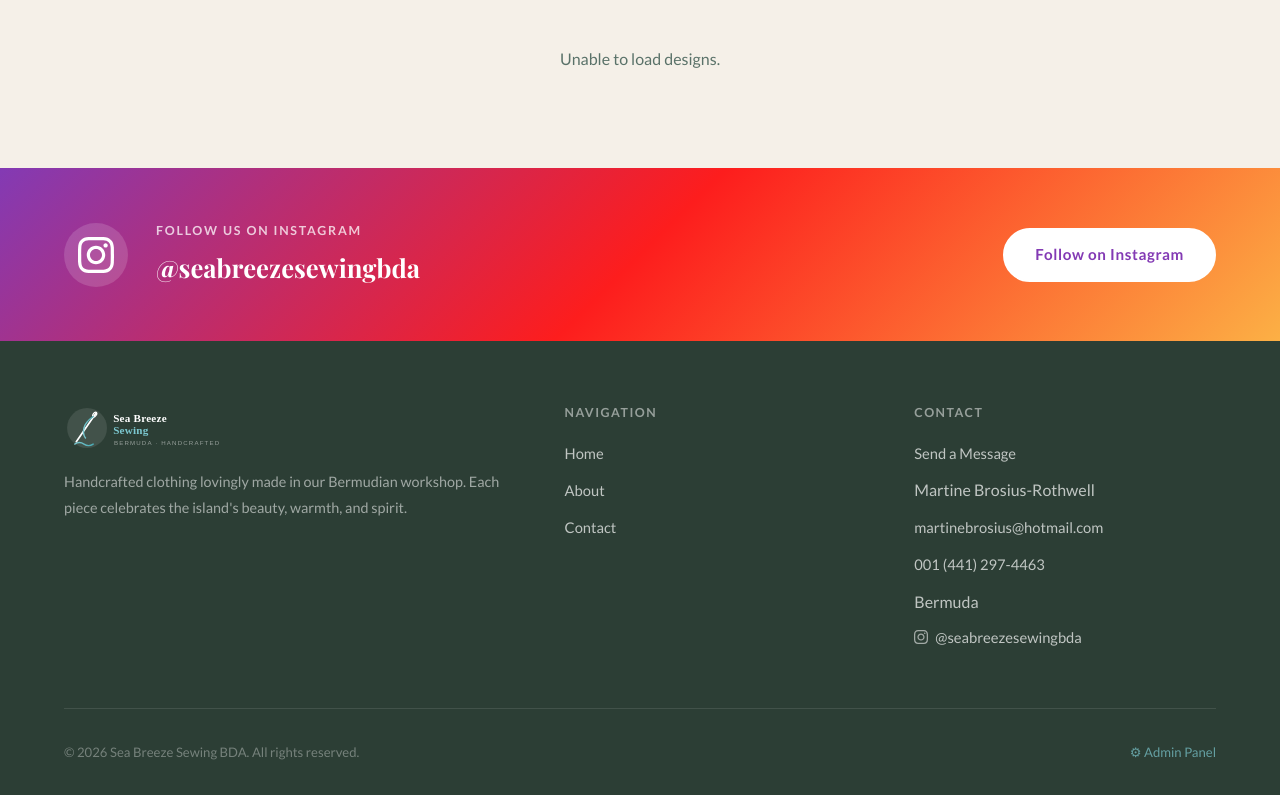
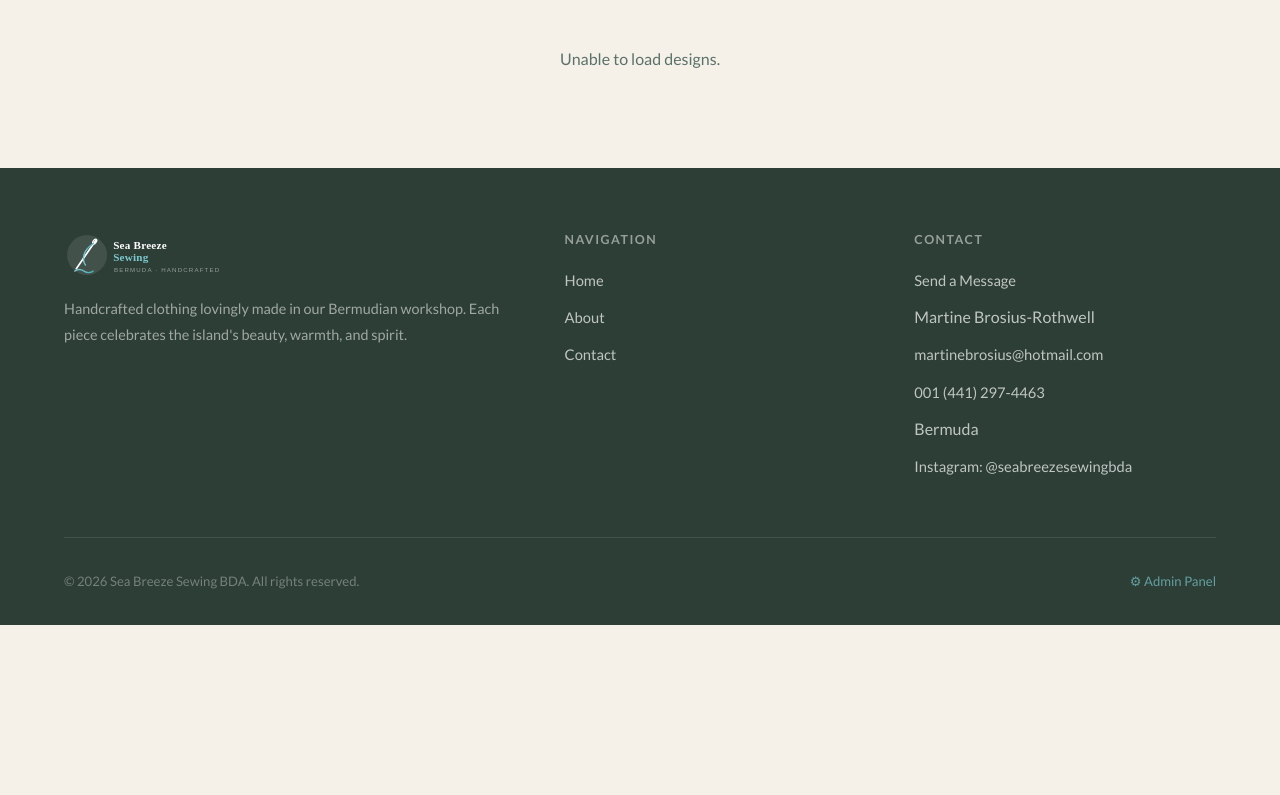
Before and after one commit to jinesch75/seabreeze-sewing, a website: page public/index.html in a window 1280 px wide. Shown: the part 1066-1861 px from the top of the page. After the commit the page ends 1691 px from the top, so only its background shows below. Drawn offline with nearby package versions, Linux system fonts and the light colour scheme; no server answers; a web font is replaced by a local one.

```diff
--- a/public/index.html
+++ b/public/index.html
@@ -80,26 +80,6 @@
   </section>
 
 
-  <!-- ── Instagram Strip ───────────────────────────────── -->
-  <section class="instagram-strip">
-    <div class="container">
-      <div class="instagram-inner">
-        <div class="instagram-icon-wrap">
-          <svg xmlns="http://www.w3.org/2000/svg" width="36" height="36" viewBox="0 0 24 24" fill="white">
-            <path d="M12 2.163c3.204 0 3.584.012 4.85.07 3.252.148 4.771 1.691 4.919 4.919.058 1.265.069 1.645.069 4.849 0 3.205-.012 3.584-.069 4.849-.149 3.225-1.664 4.771-4.919 4.919-1.266.058-1.644.07-4.85.07-3.204 0-3.584-.012-4.849-.07-3.26-.149-4.771-1.699-4.919-4.92-.058-1.265-.07-1.644-.07-4.849 0-3.204.013-3.583.07-4.849.149-3.227 1.664-4.771 4.919-4.919 1.266-.057 1.645-.069 4.849-.069zm0-2.163c-3.259 0-3.667.014-4.947.072-4.358.2-6.78 2.618-6.98 6.98-.059 1.281-.073 1.689-.073 4.948 0 3.259.014 3.668.072 4.948.2 4.358 2.618 6.78 6.98 6.98 1.281.058 1.689.072 4.948.072 3.259 0 3.668-.014 4.948-.072 4.354-.2 6.782-2.618 6.979-6.98.059-1.28.073-1.689.073-4.948 0-3.259-.014-3.667-.072-4.947-.196-4.354-2.617-6.78-6.979-6.98-1.281-.059-1.69-.073-4.949-.073zm0 5.838c-3.403 0-6.162 2.759-6.162 6.162s2.759 6.163 6.162 6.163 6.162-2.759 6.162-6.163c0-3.403-2.759-6.162-6.162-6.162zm0 10.162c-2.209 0-4-1.79-4-4 0-2.209 1.791-4 4-4s4 1.791 4 4c0 2.21-1.791 4-4 4zm6.406-11.845c-.796 0-1.441.645-1.441 1.44s.645 1.44 1.441 1.44c.795 0 1.439-.645 1.439-1.44s-.644-1.44-1.439-1.44z"/>
-          </svg>
-        </div>
-        <div class="instagram-text">
-          <div class="instagram-label">Follow us on Instagram</div>
-          <div class="instagram-handle">@seabreezesewingbda</div>
-        </div>
-        <a href="https://www.instagram.com/seabreezesewingbda" target="_blank" rel="noopener" class="btn instagram-btn">
-          Follow on Instagram
-        </a>
-      </div>
-    </div>
-  </section>
-
   <!-- ── Footer ─────────────────────────────────────────── -->
   <footer>
     <div class="container">
@@ -124,14 +104,7 @@
             <li><a href="mailto:martinebrosius@hotmail.com" id="footerEmailLink">martinebrosius@hotmail.com</a></li>
             <li><a href="tel:+14412974463" id="footerPhoneLink">001 (441) 297-4463</a></li>
             <li id="footerLocation">Bermuda</li>
-            <li>
-              <a href="https://www.instagram.com/seabreezesewingbda" target="_blank" rel="noopener" style="display:flex;align-items:center;gap:7px;">
-                <svg xmlns="http://www.w3.org/2000/svg" width="14" height="14" viewBox="0 0 24 24" fill="currentColor" style="opacity:0.8;flex-shrink:0;">
-                  <path d="M12 2.163c3.204 0 3.584.012 4.85.07 3.252.148 4.771 1.691 4.919 4.919.058 1.265.069 1.645.069 4.849 0 3.205-.012 3.584-.069 4.849-.149 3.225-1.664 4.771-4.919 4.919-1.266.058-1.644.07-4.85.07-3.204 0-3.584-.012-4.849-.07-3.26-.149-4.771-1.699-4.919-4.92-.058-1.265-.07-1.644-.07-4.849 0-3.204.013-3.583.07-4.849.149-3.227 1.664-4.771 4.919-4.919 1.266-.057 1.645-.069 4.849-.069zm0-2.163c-3.259 0-3.667.014-4.947.072-4.358.2-6.78 2.618-6.98 6.98-.059 1.281-.073 1.689-.073 4.948 0 3.259.014 3.668.072 4.948.2 4.358 2.618 6.78 6.98 6.98 1.281.058 1.689.072 4.948.072 3.259 0 3.668-.014 4.948-.072 4.354-.2 6.782-2.618 6.979-6.98.059-1.28.073-1.689.073-4.948 0-3.259-.014-3.667-.072-4.947-.196-4.354-2.617-6.78-6.979-6.98-1.281-.059-1.69-.073-4.949-.073zm0 5.838c-3.403 0-6.162 2.759-6.162 6.162s2.759 6.163 6.162 6.163 6.162-2.759 6.162-6.163c0-3.403-2.759-6.162-6.162-6.162zm0 10.162c-2.209 0-4-1.79-4-4 0-2.209 1.791-4 4-4s4 1.791 4 4c0 2.21-1.791 4-4 4zm6.406-11.845c-.796 0-1.441.645-1.441 1.44s.645 1.44 1.441 1.44c.795 0 1.439-.645 1.439-1.44s-.644-1.44-1.439-1.44z"/>
-                </svg>
-                @seabreezesewingbda
-              </a>
-            </li>
+            <li><a href="https://www.instagram.com/seabreezesewingbda" target="_blank" rel="noopener">Instagram: @seabreezesewingbda</a></li>
           </ul>
         </div>
       </div>
@@ -211,56 +184,6 @@
   <div class="toast" id="toast"></div>
 
   <style>
-    /* ── Instagram Strip ─────────────────────────────── */
-    .instagram-strip {
-      background: linear-gradient(135deg, #833ab4, #fd1d1d, #fcb045);
-      padding: 52px 0;
-    }
-    .instagram-inner {
-      display: flex;
-      align-items: center;
-      gap: 28px;
-      flex-wrap: wrap;
-    }
-    .instagram-icon-wrap {
-      width: 64px; height: 64px;
-      background: rgba(255,255,255,0.15);
-      border-radius: 50%;
-      display: flex; align-items: center; justify-content: center;
-      flex-shrink: 0;
-    }
-    .instagram-text { flex: 1; }
-    .instagram-label {
-      font-size: 0.78rem;
-      font-weight: 700;
-      letter-spacing: 0.14em;
-      text-transform: uppercase;
-      color: rgba(255,255,255,0.75);
-      margin-bottom: 4px;
-    }
-    .instagram-handle {
-      font-family: 'Playfair Display', serif;
-      font-size: 1.6rem;
-      color: white;
-      font-weight: 700;
-    }
-    .instagram-btn {
-      background: white;
-      color: #833ab4;
-      border-color: white;
-      font-weight: 700;
-      flex-shrink: 0;
-    }
-    .instagram-btn:hover {
-      background: rgba(255,255,255,0.9);
-      transform: translateY(-2px);
-      box-shadow: 0 8px 24px rgba(0,0,0,0.2);
-    }
-    @media (max-width: 600px) {
-      .instagram-inner { justify-content: center; text-align: center; }
-      .instagram-text  { flex: unset; width: 100%; }
-    }
-
     /* ── Homepage: nav white logo fix over hero ──────── */
     .nav:not(.scrolled) .nav-logo-img          { filter: brightness(0) invert(1); }
     .nav:not(.scrolled) .nav-links:not(.open) a:not(.btn) { color: rgba(255,255,255,0.92); }
```
